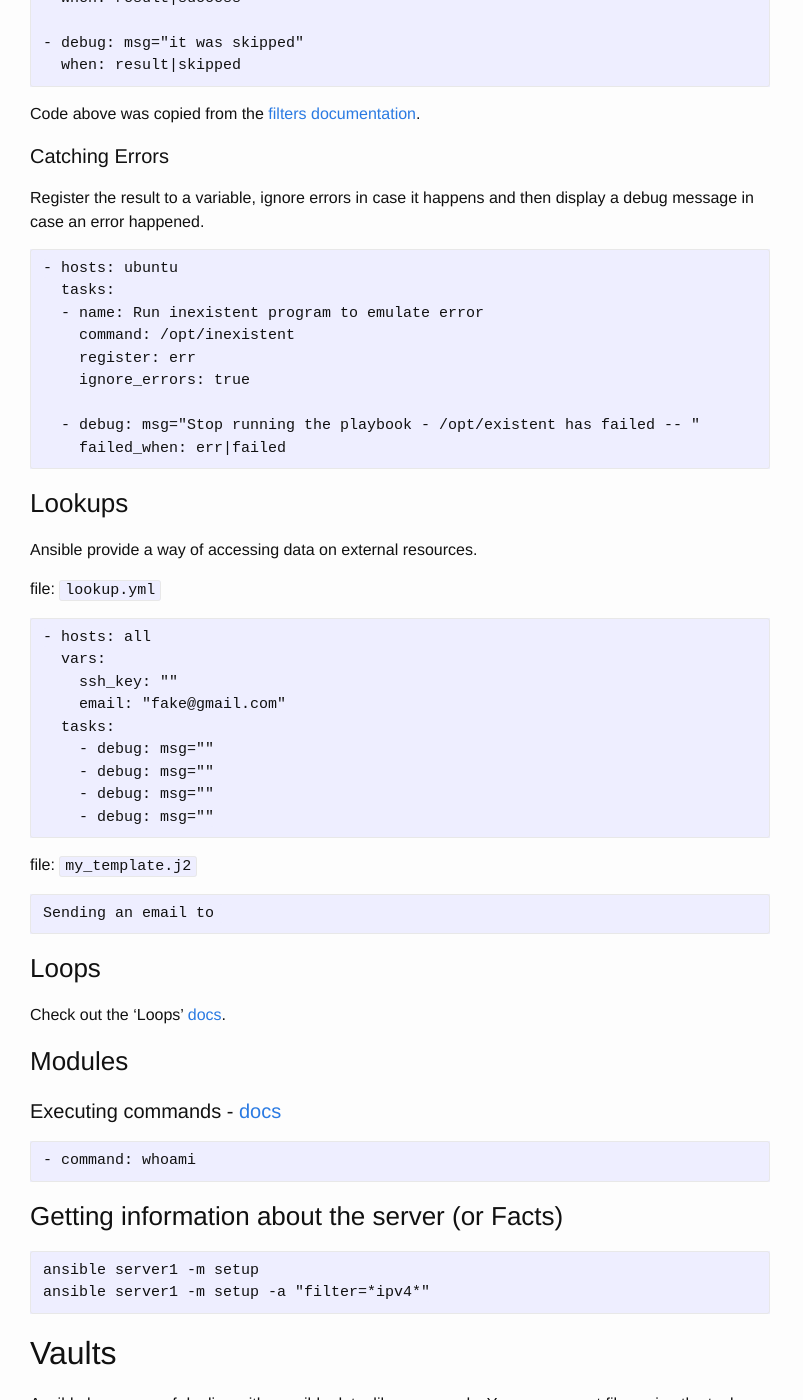
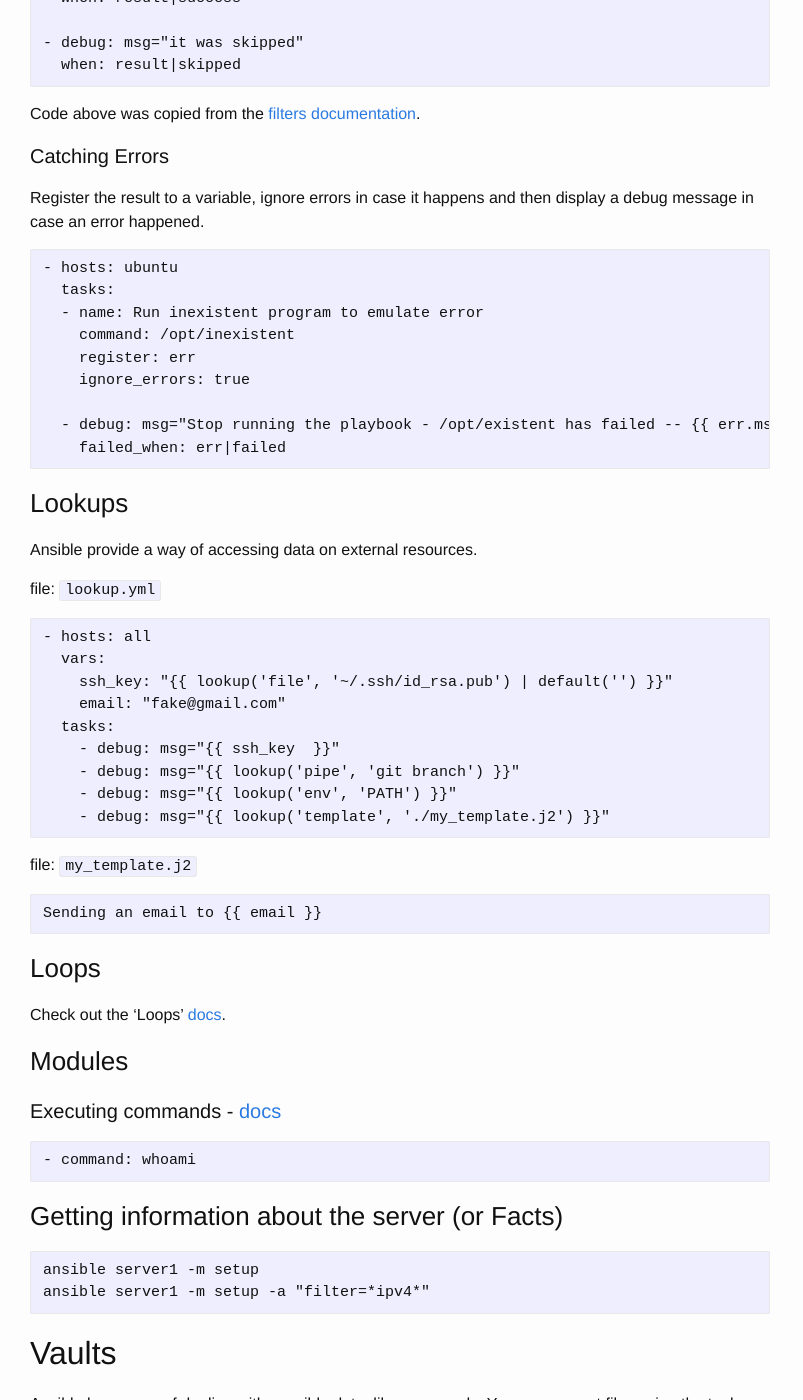
Before and after one commit to armoucar/armoucar.github.io, a Jekyll site: the page built from _posts/2016-03-10-ansible-cheatsheet.md, in a window 1280 px wide and 1400 px high, scrolled down 4474 px. Shown: the whole window, without its empty margins (0-803 px from the left). Built offline with Jekyll 4.4.1, drawn with Linux system fonts in a browser that asks for light colours; comment, search, counter and statistics services are not loaded; some of the changed text lies outside the part shown.

Commit message:
added how to create a new user with password - fix conflicting syntax between jekyll and ansible - raw

```diff
--- a/_posts/2016-03-10-ansible-cheatsheet.md
+++ b/_posts/2016-03-10-ansible-cheatsheet.md
@@ -69,8 +69,10 @@
 
 ### Host and group variables
 
+{% raw %}
  - `filename: host_vars/{{host_name}}`.
  - `filename: group_vars/{{group_name}}`.
+{% endraw %}
 
 Ex:
 
@@ -104,32 +106,39 @@
 
 Inside a playbook, just define a `dictionary` called `vars`. Example:
 
+{% raw %}
     - name: defining variables
         vars:
           greeting: "hello"
         tasks:
           - name: output a message
             debug: msg="{{ greeting }}"
+{% endraw %}
 
 #### Registering variables
 
 Register the output of a task to a variable
 
+{% raw %}
     - name: capture output
       command: whoami
       register: output
     - debug: msg="{{ output.stdout }}"
+{% endraw %}
 
 #### Command line variables
 
+{% raw %}
     ansible-playbook example.yml -e my_name=arthur
     ansible-playbook example.yml -e 'my_name="my name is arthur"'
+{% endraw %}
 
 
 #### Built-in variables
 
 `hostvars`, `inventory_hostname`, `group_names`, `groups`, `play_hosts`, `ansible_version`
 
+{% raw %}
     - name: Checking built-in variables
       hosts: server1
       tasks:
@@ -138,13 +147,16 @@
         - debug: msg="{{ groups }}"
         - debug: msg="{{ play_hosts }}"
         - debug: msg="{{ ansible_version }}"
+{% endraw %}
 
 
 ##### Hostvars - getting global facts from other hosts.
 
 If a host needs to get any information from the others hosts, this can be done through the `hostvars` builtin variable.
 
+{% raw %}
     - debug: msg="{{ hostvars['server1'].ansible_eth1.ipv4.address }}"
+{% endraw %}
 
 ### Options
 
@@ -152,11 +164,13 @@
 
 Serial limits the number of concurrent executing hosts. On the case below, it'll execute on 2 hosts at a time.
 
+{% raw %}
     - name: Execute only 2 hosts in parallel
       hosts: ubuntu
       serial: 2
       tasks:
         - debug: msg="{{ ansible_version }}"
+{% endraw %}
 
 #### Running only once
 
@@ -192,6 +206,7 @@
 
 Register the result to a variable, ignore errors in case it happens and then display a debug message in case an error happened.
 
+{% raw %}
     - hosts: ubuntu
       tasks:
       - name: Run inexistent program to emulate error
@@ -201,6 +216,7 @@
 
       - debug: msg="Stop running the playbook - /opt/existent has failed -- {{ err.msg }}"
         failed_when: err|failed
+{% endraw %}
 
 ### Lookups
 
@@ -208,6 +224,7 @@
 
 file: `lookup.yml`
 
+{% raw %}
     - hosts: all
       vars:
         ssh_key: "{{ lookup('file', '~/.ssh/id_rsa.pub') | default('') }}"
@@ -217,10 +234,13 @@
         - debug: msg="{{ lookup('pipe', 'git branch') }}"
         - debug: msg="{{ lookup('env', 'PATH') }}"
         - debug: msg="{{ lookup('template', './my_template.j2') }}"
+{% endraw %}
 
 file: `my_template.j2`
 
+{% raw %}
     Sending an email to {{ email }}
+{% endraw %}
 
 ### Loops
 
@@ -286,3 +314,20 @@
     # Search
     ansible-galaxy search elasticsearch
     ansible-galaxy info username.role_name
+
+## Trial n' Error
+
+List of stuff that I racked my brains, but once got working.
+
+### Create an new user with a password
+
+`user_password` and `user_password_salt` are variables I keep inside a vault.
+
+{% raw %}
+    - name: Generating user's password
+      command: "/usr/bin/python -c 'import crypt; print crypt.crypt(\"{{ user_password }}\", \"{{ user_password_salt }}\")'"
+      register: encrypted_password
+
+    - name: Create application user
+      user: name={{ user_name }} password={{ encrypted_password }} group={{ group_name }} groups="sudo" shell=/bin/bash home={{ user_home_path }}
+{% endraw %}
```
Also changed, not shown: other parts of _posts/2016-03-10-ansible-cheatsheet.md (+8 -0 lines).
